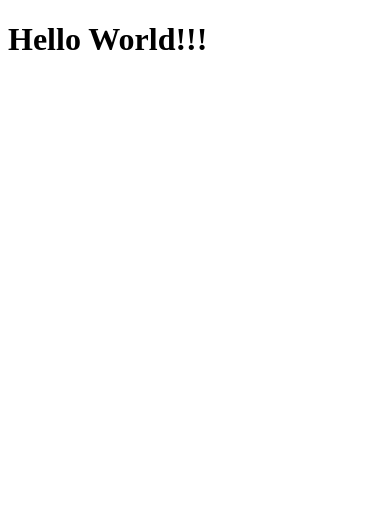
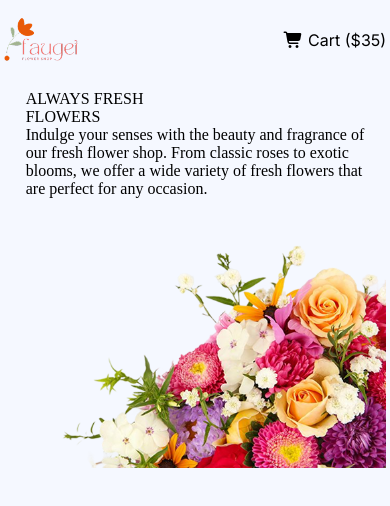
Before and after one commit to alaminindex/faugei-the-flower-shop-A2B12, a plain HTML site: page index.html in a window 390 px wide. Drawn offline with Linux system fonts and the light colour scheme.

Commit message:
nav done!

```diff
--- a/index.html
+++ b/index.html
@@ -6,12 +6,87 @@
     <title>Faugei</title>
     <link rel="shortcut icon" href="assets/logo.png" type="image/x-icon" />
     <link rel="stylesheet" href="style.css" />
+    <!-- Google fonts -->
+    <!-- Noto Serif -->
+    <link rel="preconnect" href="https://fonts.googleapis.com" />
+    <link rel="preconnect" href="https://fonts.gstatic.com" crossorigin />
+    <link
+      href="https://fonts.googleapis.com/css2?family=Noto+Serif:ital,wght@0,100..900;1,100..900&display=swap"
+      rel="stylesheet"
+    />
+    <!-- Inter -->
+    <link rel="preconnect" href="https://fonts.googleapis.com" />
+    <link rel="preconnect" href="https://fonts.gstatic.com" crossorigin />
+    <link
+      href="https://fonts.googleapis.com/css2?family=Inter:ital,opsz,wght@0,14..32,100..900;1,14..32,100..900&display=swap"
+      rel="stylesheet"
+    />
+    <!-- fontAwesome cdn-->
+    <link
+      rel="stylesheet"
+      href="https://cdnjs.cloudflare.com/ajax/libs/font-awesome/7.0.0/css/all.min.css"
+      integrity="sha512-DxV+EoADOkOygM4IR9yXP8Sb2qwgidEmeqAEmDKIOfPRQZOWbXCzLC6vjbZyy0vPisbH2SyW27+ddLVCN+OMzQ=="
+      crossorigin="anonymous"
+      referrerpolicy="no-referrer"
+    />
   </head>
   <body>
     <!-- header here -->
-    <header></header>
+    <header>
+      <!-- nav here -->
+      <nav>
+        <!-- logo here -->
+        <div class="logo">
+          <img loading="lazy" src="assets/logo.png" alt="" />
+        </div>
+        <!-- navLinks here -->
+        <div class="navLinks">
+          <ul class="navUl">
+            <!-- only navLinks -->
+            <div class="onlyNavLinks">
+              <li><a href="">Home</a></li>
+              <li><a href="">Shop</a></li>
+              <li><a href="">About us</a></li>
+            </div>
+            <!-- cart -->
+            <div class="cart">
+              <li>
+                <a href=""
+                  ><i class="fa-solid fa-cart-shopping"></i> Cart ($35)</a
+                >
+              </li>
+            </div>
+          </ul>
+        </div>
+      </nav>
+      <!-- banner here -->
+      <div class="banner-container">
+        <!-- banner-texts -->
+        <div class="banner-text">
+          <!-- banner-title-text -->
+          <div class="banner-titel-text">
+            ALWAYS
+            <span
+              >FRESH <br />
+              FLOWERS</span
+            >
+          </div>
+          <!-- banner-subtitle-text -->
+          <div class="banner-subtitle-text">
+            Indulge your senses with the beauty and fragrance of <br />
+            our fresh flower shop. From classic roses to exotic <br />
+            blooms, we offer a wide variety of fresh flowers that <br />
+            are perfect for any occasion.
+          </div>
+        </div>
+        <!-- banner-img -->
+        <div class="banner-img">
+          <img src="assets/hero-flower.png" alt="" />
+        </div>
+      </div>
+    </header>
     <!-- main here -->
-    <main><h1>Hello World!!!</h1></main>
+    <main></main>
     <!-- footer here -->
     <footer></footer>
   </body>
--- a/style.css
+++ b/style.css
@@ -0,0 +1,124 @@
+* {
+  margin: 0rem;
+  padding: 0rem;
+}
+/* body here */
+body {
+  max-width: 90rem;
+  width: 100%;
+  background: #f5f8ff;
+  margin: 0rem auto;
+}
+
+/* header here*/
+header {
+  width: 85%;
+  margin: 0rem auto;
+}
+
+/* nav here */
+nav {
+  display: flex;
+  align-items: center;
+  justify-content: space-between;
+  margin: 2rem 0rem 7.5rem 0rem;
+}
+
+.navUl {
+  display: flex;
+  gap: 3rem;
+}
+
+.onlyNavLinks {
+  display: flex;
+  gap: 3rem;
+}
+.onlyNavLinks > li {
+  list-style: none;
+}
+.onlyNavLinks > li > a {
+  text-decoration: none;
+  color: #8987a1;
+
+  /* Text/Medium/Regular */
+  font-family: Inter;
+  font-size: 1rem;
+  font-style: normal;
+  font-weight: 400;
+  line-height: 1.5rem; /* 150% */
+}
+
+.onlyNavLinks > li > a:hover {
+  font-weight: 700;
+  color: black;
+}
+
+.cart > li {
+  list-style: none;
+}
+.cart > li > a {
+  text-decoration: none;
+  color: black;
+
+  /* Text/Medium/Regular */
+  font-family: Inter;
+  font-size: 1rem;
+  font-style: normal;
+  font-weight: 400;
+  line-height: 1.5rem; /* 150% */
+}
+
+/* banner here */
+
+.banner-container {
+  display: flex;
+  justify-content: space-between;
+  align-items: center;
+}
+
+/* small device */
+
+@media screen and (max-width: 576px) {
+  /* body here */
+  body {
+    width: 98%;
+    padding: 1%;
+  }
+
+  /* header here */
+  header {
+    width: 100%;
+    margin: 0rem auto;
+  }
+  /* nav here */
+  nav {
+    margin: 0.8rem 0rem 1.75rem 0rem;
+  }
+
+  .logo > img {
+    max-width: 100%;
+    width: 55%;
+    height: auto;
+    display: block;
+  }
+
+  .onlyNavLinks {
+    display: none;
+  }
+
+  /* banner here */
+
+  .banner-container {
+    flex-direction: column;
+    gap: 2rem;
+  }
+
+  .banner-img {
+    max-width: 100%;
+  }
+  .banner-img > img {
+    width: 100%;
+    height: auto;
+    display: block;
+  }
+}
```
